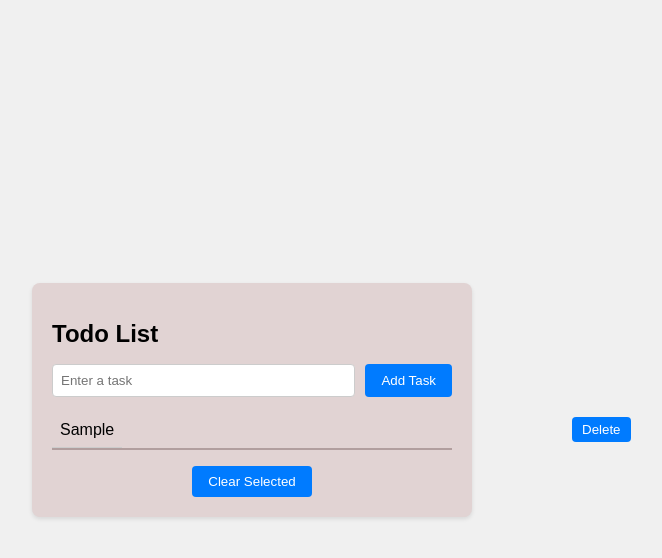
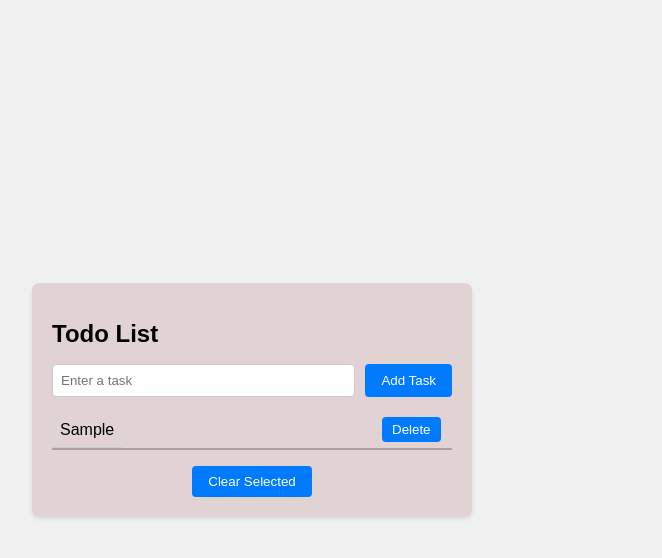
Before and after one commit to DevKaranJ/ToDo-list, a website built with webpack: page src/template.html in a window 1280 px wide. Both pictures are taken after typing "Sample" into the empty fields and a click on the button "Add Task". Shown: the whole page, without its empty margins (388-1050 px from the left). Built offline with nearby package versions, Linux system fonts and the light colour scheme.

Commit message:
Desing Update

```diff
--- a/src/style.css
+++ b/src/style.css
@@ -77,5 +77,5 @@ input[type="checkbox"] {
   padding: 5px 10px;
   cursor: pointer;
   position: absolute;
-  left: 75%;
+  left: 770px;
 }
```
Also changed, not shown: dist/index.bundle.js.
